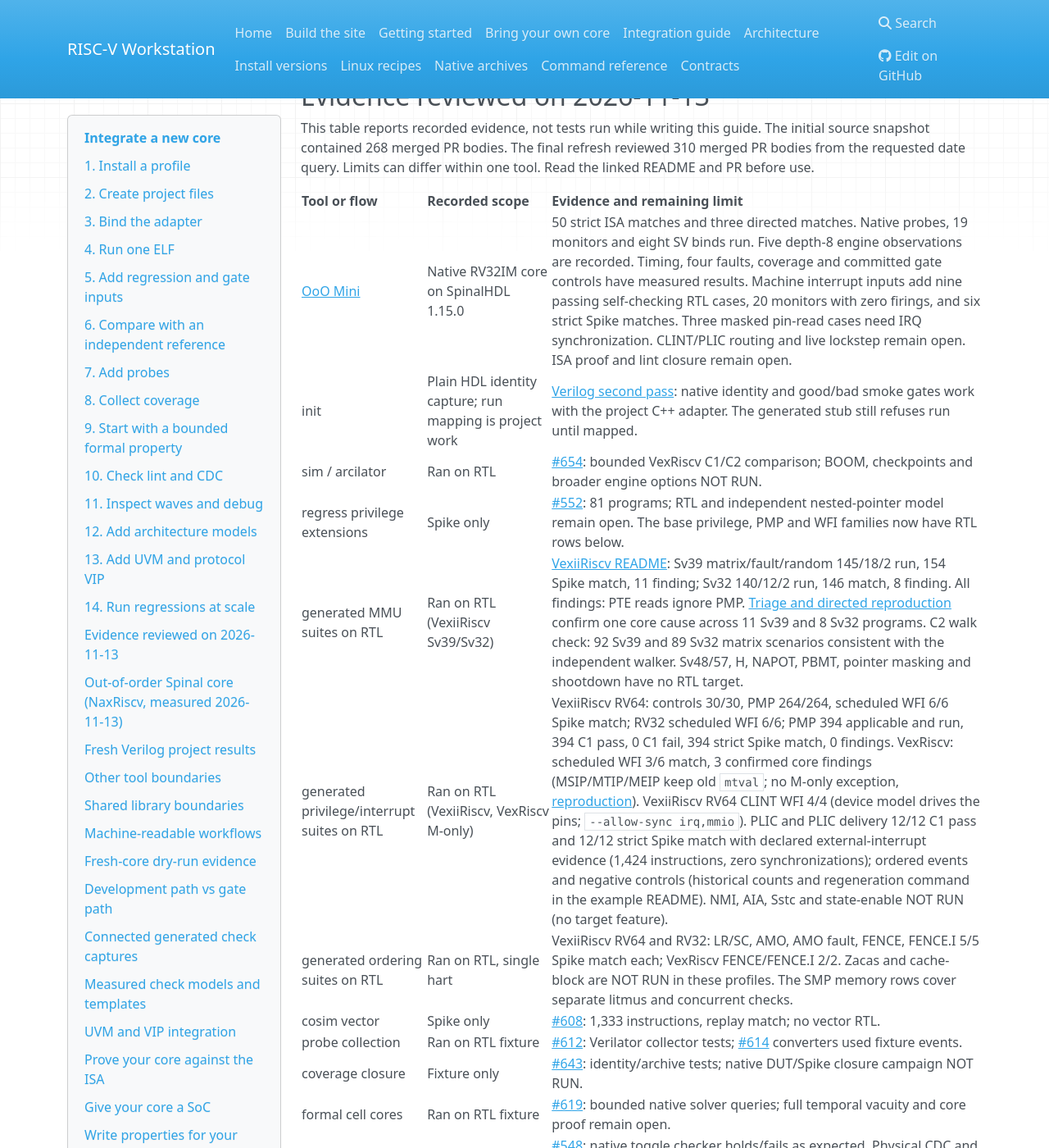
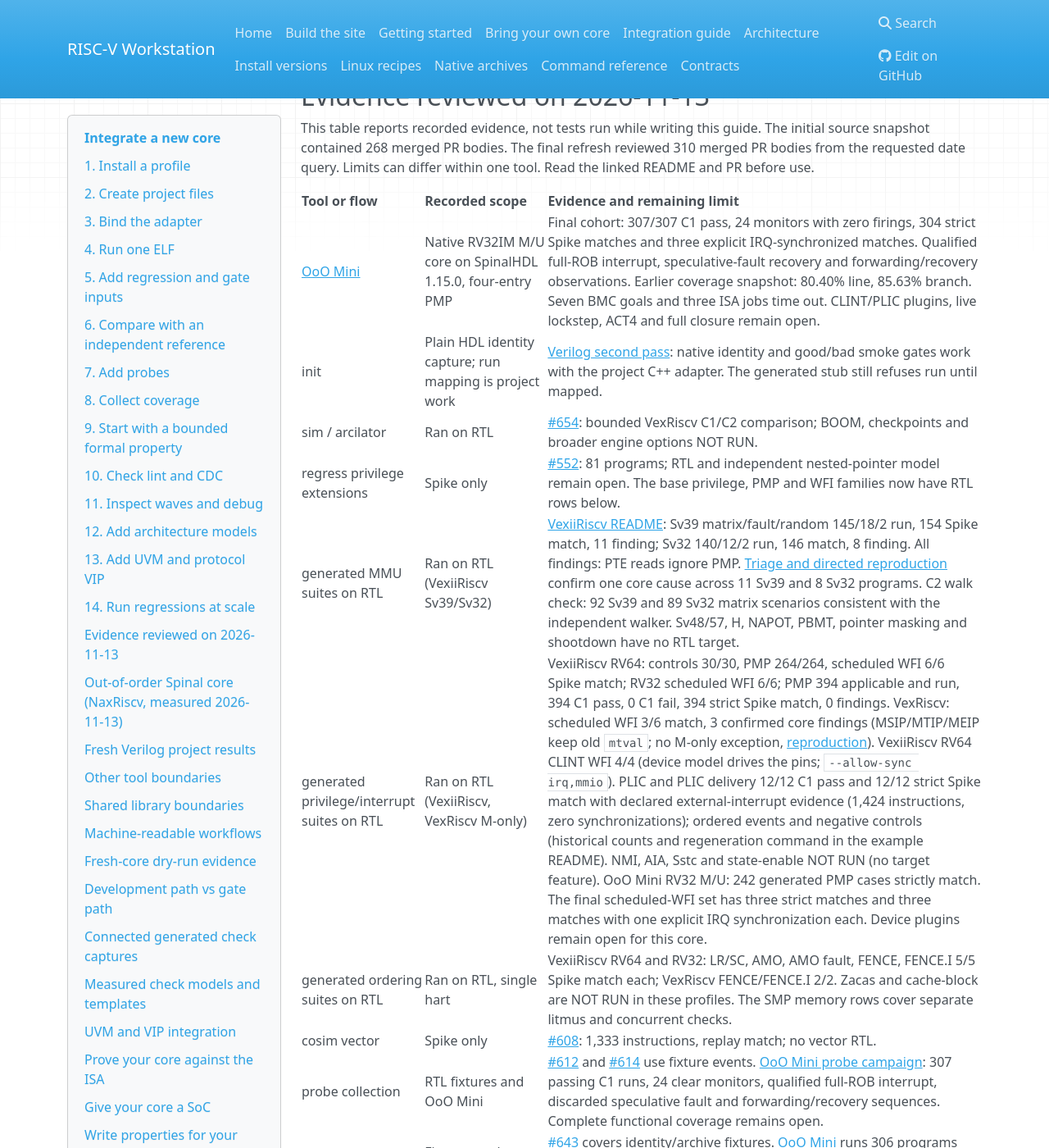
Before and after one commit to riscPrint/risc-v-workstation, an MkDocs documentation site: the page built from docs/INTEGRATION_GUIDE.md, in a window 1280 px wide and 1400 px high, scrolled down 12901 px. Shown: the whole window at 82% size. Built offline with MkDocs 1.6.1, drawn with Linux system fonts in a browser that asks for light colours; nearby versions of some CDN libraries; some of the changed text lies outside the part shown.

Commit message:
docs(ooo-mini): publish measured privilege integration limits

```diff
--- a/docs/INTEGRATION_GUIDE.md
+++ b/docs/INTEGRATION_GUIDE.md
@@ -593,16 +593,16 @@ Limits can differ within one tool. Read the linked README and PR before use.
 
 | Tool or flow | Recorded scope | Evidence and remaining limit |
 |---|---|---|
-| [OoO Mini](../examples/ooo-mini/README.md) | Native RV32IM core on SpinalHDL 1.15.0 | 50 strict ISA matches and three directed matches. Native probes, 19 monitors and eight SV binds run. Five depth-8 engine observations are recorded. Timing, four faults, coverage and committed gate controls have measured results. Machine interrupt inputs add nine passing self-checking RTL cases, 20 monitors with zero firings, and six strict Spike matches. Three masked pin-read cases need IRQ synchronization. CLINT/PLIC routing and live lockstep remain open. ISA proof and lint closure remain open. |
+| [OoO Mini](../examples/ooo-mini/README.md) | Native RV32IM M/U core on SpinalHDL 1.15.0, four-entry PMP | Final cohort: 307/307 C1 pass, 24 monitors with zero firings, 304 strict Spike matches and three explicit IRQ-synchronized matches. Qualified full-ROB interrupt, speculative-fault recovery and forwarding/recovery observations. Earlier coverage snapshot: 80.40% line, 85.63% branch. Seven BMC goals and three ISA jobs time out. CLINT/PLIC plugins, live lockstep, ACT4 and full closure remain open. |
 | init | Plain HDL identity capture; run mapping is project work | [Verilog second pass](DRY_RUN_VERILOG_2026-11-13.md#second-pass): native identity and good/bad smoke gates work with the project C++ adapter. The generated stub still refuses run until mapped. |
 | sim / arcilator | Ran on RTL | [#654](https://github.com/riscPrint/risc-v-workstation/pull/654): bounded VexRiscv C1/C2 comparison; BOOM, checkpoints and broader engine options NOT RUN. |
 | regress privilege extensions | Spike only | [#552](https://github.com/riscPrint/risc-v-workstation/pull/552): 81 programs; RTL and independent nested-pointer model remain open. The base privilege, PMP and WFI families now have RTL rows below. |
 | generated MMU suites on RTL | Ran on RTL (VexiiRiscv Sv39/Sv32) | [VexiiRiscv README](../examples/vexiiriscv/README.md#generated-suites-on-rtl-2026-11-13): Sv39 matrix/fault/random 145/18/2 run, 154 Spike match, 11 finding; Sv32 140/12/2 run, 146 match, 8 finding. All findings: PTE reads ignore PMP. [Triage and directed reproduction](../examples/vexiiriscv/findings/ptw-pmp/README.md) confirm one core cause across 11 Sv39 and 8 Sv32 programs. C2 walk check: 92 Sv39 and 89 Sv32 matrix scenarios consistent with the independent walker. Sv48/57, H, NAPOT, PBMT, pointer masking and shootdown have no RTL target. |
-| generated privilege/interrupt suites on RTL | Ran on RTL (VexiiRiscv, VexRiscv M-only) | VexiiRiscv RV64: controls 30/30, PMP 264/264, scheduled WFI 6/6 Spike match; RV32 scheduled WFI 6/6; PMP 394 applicable and run, 394 C1 pass, 0 C1 fail, 394 strict Spike match, 0 findings. VexRiscv: scheduled WFI 3/6 match, 3 confirmed core findings (MSIP/MTIP/MEIP keep old `mtval`; no M-only exception, [reproduction](../examples/vexriscv/findings/interrupt-mtval/README.md)). VexiiRiscv RV64 CLINT WFI 4/4 (device model drives the pins; `--allow-sync irq,mmio`). PLIC and PLIC delivery 12/12 C1 pass and 12/12 strict Spike match with declared external-interrupt evidence (1,424 instructions, zero synchronizations); ordered events and negative controls (historical counts and regeneration command in the example README). NMI, AIA, Sstc and state-enable NOT RUN (no target feature). |
+| generated privilege/interrupt suites on RTL | Ran on RTL (VexiiRiscv, VexRiscv M-only) | VexiiRiscv RV64: controls 30/30, PMP 264/264, scheduled WFI 6/6 Spike match; RV32 scheduled WFI 6/6; PMP 394 applicable and run, 394 C1 pass, 0 C1 fail, 394 strict Spike match, 0 findings. VexRiscv: scheduled WFI 3/6 match, 3 confirmed core findings (MSIP/MTIP/MEIP keep old `mtval`; no M-only exception, [reproduction](../examples/vexriscv/findings/interrupt-mtval/README.md)). VexiiRiscv RV64 CLINT WFI 4/4 (device model drives the pins; `--allow-sync irq,mmio`). PLIC and PLIC delivery 12/12 C1 pass and 12/12 strict Spike match with declared external-interrupt evidence (1,424 instructions, zero synchronizations); ordered events and negative controls (historical counts and regeneration command in the example README). NMI, AIA, Sstc and state-enable NOT RUN (no target feature). OoO Mini RV32 M/U: 242 generated PMP cases strictly match. The final scheduled-WFI set has three strict matches and three matches with one explicit IRQ synchronization each. Device plugins remain open for this core. |
 | generated ordering suites on RTL | Ran on RTL, single hart | VexiiRiscv RV64 and RV32: LR/SC, AMO, AMO fault, FENCE, FENCE.I 5/5 Spike match each; VexRiscv FENCE/FENCE.I 2/2. Zacas and cache-block are NOT RUN in these profiles. The SMP memory rows cover separate litmus and concurrent checks. |
 | cosim vector | Spike only | [#608](https://github.com/riscPrint/risc-v-workstation/pull/608): 1,333 instructions, replay match; no vector RTL. |
-| probe collection | Ran on RTL fixture | [#612](https://github.com/riscPrint/risc-v-workstation/pull/612): Verilator collector tests; [#614](https://github.com/riscPrint/risc-v-workstation/pull/614) converters used fixture events. |
-| coverage closure | Fixture only | [#643](https://github.com/riscPrint/risc-v-workstation/pull/643): identity/archive tests; native DUT/Spike closure campaign NOT RUN. |
+| probe collection | RTL fixtures and OoO Mini | [#612](https://github.com/riscPrint/risc-v-workstation/pull/612) and [#614](https://github.com/riscPrint/risc-v-workstation/pull/614) use fixture events. [OoO Mini probe campaign](../examples/ooo-mini/rvw/probes.md): 307 passing C1 runs, 24 clear monitors, qualified full-ROB interrupt, discarded speculative fault and forwarding/recovery sequences. Complete functional coverage remains open. |
+| coverage closure | Fixtures and a bounded OoO Mini RTL campaign | [#643](https://github.com/riscPrint/risc-v-workstation/pull/643) covers identity/archive fixtures. [OoO Mini](../examples/ooo-mini/rvw/coverage.md) runs 306 programs with complete reference comparisons: 80.40% line and 85.63% branch on that snapshot. The closure report retains 990 unhit points. ACT4 and complete logical-block coverage remain open. |
 | formal cell cores | Ran on RTL fixture | [#619](https://github.com/riscPrint/risc-v-workstation/pull/619): bounded native solver queries; full temporal vacuity and core proof remain open. |
 | lint CDC | Ran on RTL fixture | [#548](https://github.com/riscPrint/risc-v-workstation/pull/548): native toggle checker holds/fails as expected. Physical CDC and STA are not qualified. |
 | query SV / VHDL | Native elaboration only | [#601](https://github.com/riscPrint/risc-v-workstation/pull/601) Ibex and [#633](https://github.com/riscPrint/risc-v-workstation/pull/633) NEORV32; not behavioral RTL runs. Mixed-language and plugin compatibility limits remain. |
```
Also changed, not shown: examples/ooo-mini/README.md (+32 -6 lines).
